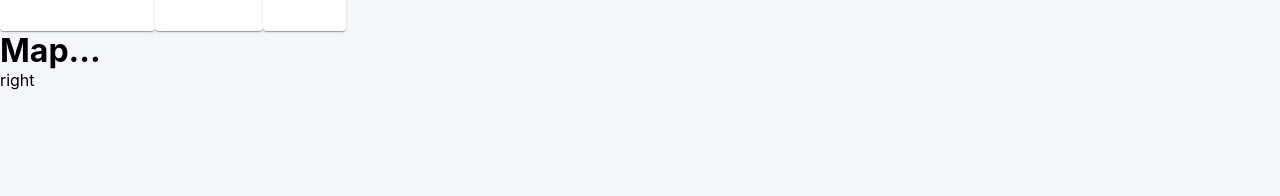
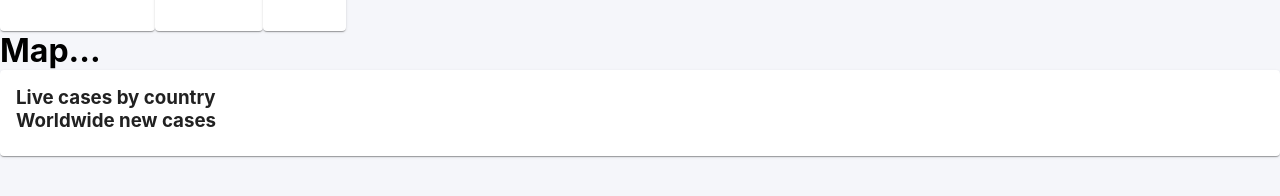
Before and after one commit to waqasazeem1/Covid-19-Tracker-App, a React (Create React App) app: page / in a window 1280 px wide. Shown: the part 162-358 px from the top of the page. Built offline with nearby package versions, Linux system fonts and the light colour scheme; no server answers.

Commit message:
Update App.js
app screen divide two part

```diff
--- a/src/App.js
+++ b/src/App.js
@@ -1,5 +1,11 @@
 import React, { useState, useEffect } from "react";
-import { MenuItem, Select, FormControl } from "@material-ui/core";
+import {
+  MenuItem,
+  Select,
+  FormControl,
+  CardContent,
+  Card,
+} from "@material-ui/core";
 import InfoBox from "./InfoBox";
 import Map from "./Map";
 import "./App.css";
@@ -55,7 +61,13 @@ function App() {
           <Map />
         </div>
       </div>
-      <div className="app_right">right</div>
+
+      <Card className="app_right">
+        <CardContent>
+          <h3>Live cases by country</h3>
+          <h3>Worldwide new cases</h3>
+        </CardContent>
+      </Card>
     </div>
   );
 }
```
